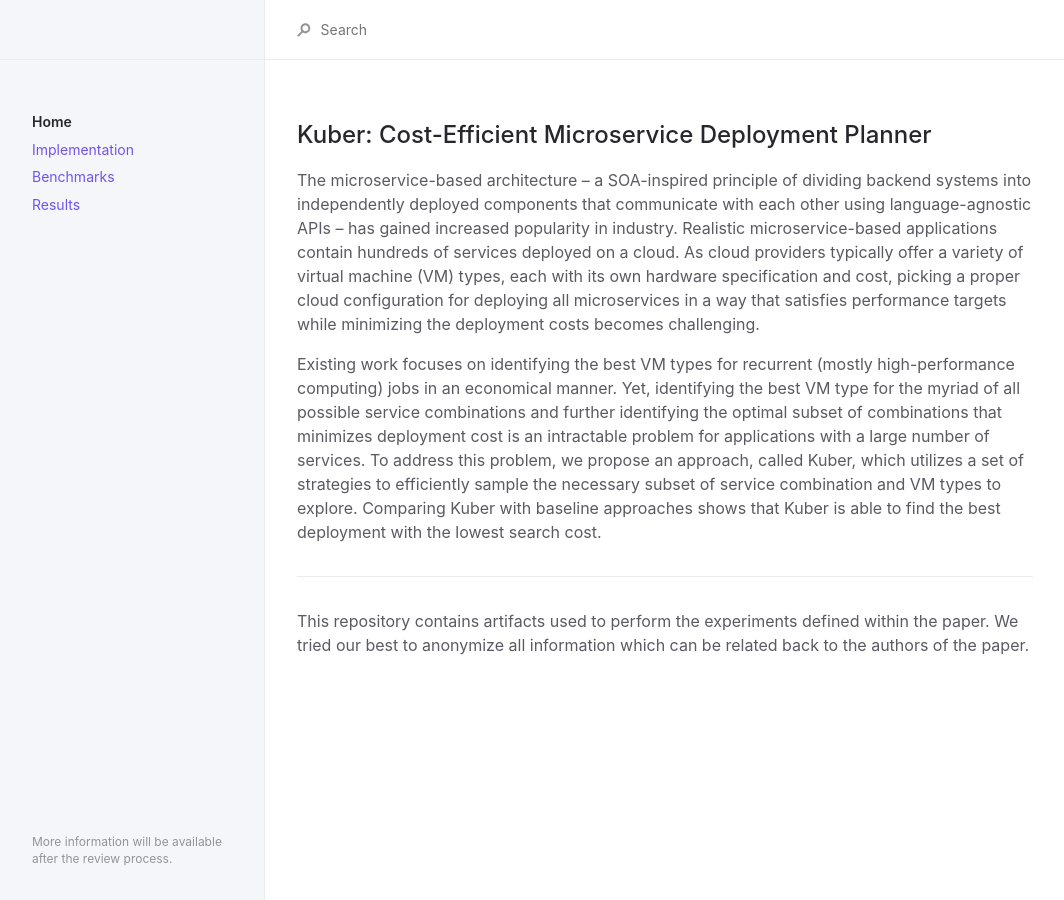
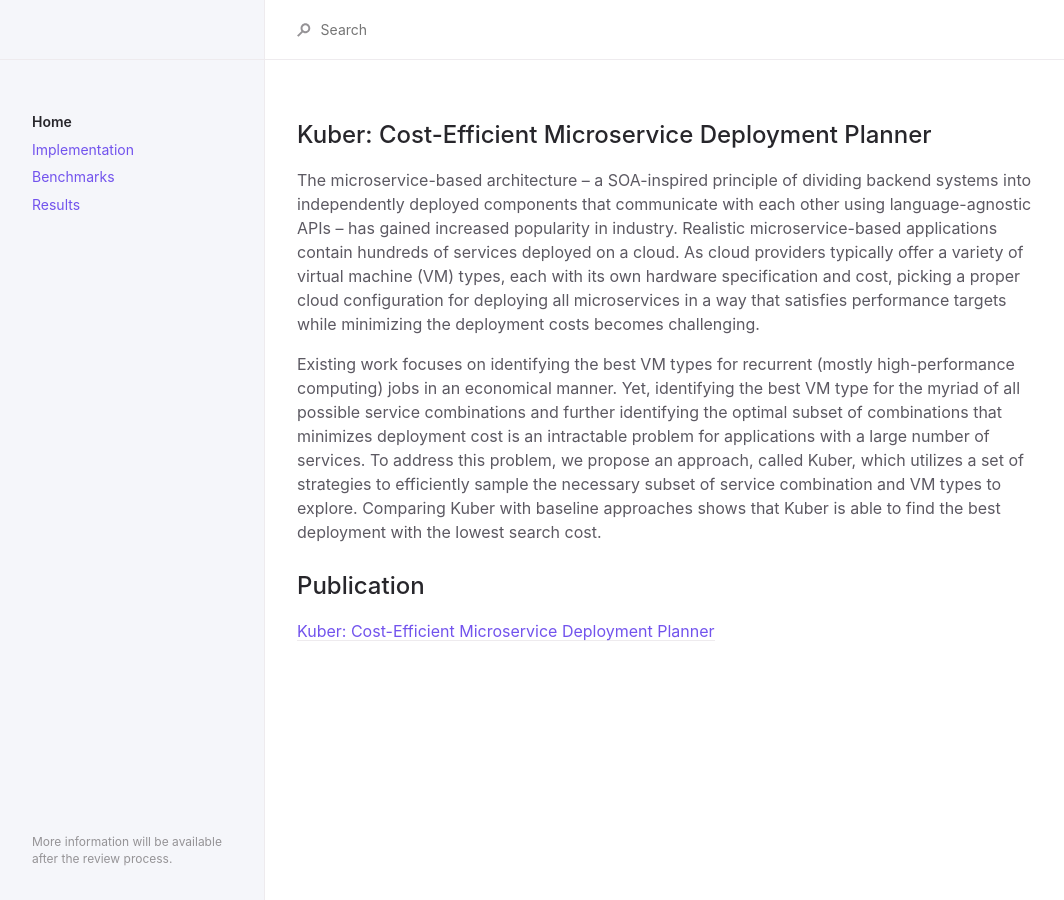
Before and after one commit to kubercostoptimizer/kubercostoptimizer.github.io, a Jekyll site: the page built from index.md, in a window 1280 px wide. Shown: the whole page, without its empty margins (107-1171 px from the left). Built offline with Jekyll 4.4.1, drawn with Linux system fonts in a browser that asks for light colours.

Commit message:
Update index.md

```diff
--- a/index.md
+++ b/index.md
@@ -15,6 +15,6 @@ of all possible service combinations and further identifying the optimal subset
 services. To address this problem, we propose an approach, called Kuber, which utilizes a set of strategies to efficiently sample the necessary subset of service combination and VM types to explore.
 Comparing Kuber with baseline approaches shows that Kuber is able to find the best deployment with the lowest search cost.
 
----
+## Publication
 
-This repository contains artifacts used to perform the experiments defined within the paper. We tried our best to anonymize all information which can be related back to the authors of the paper.
+[Kuber: Cost-Efficient Microservice Deployment Planner](https://people.ece.ubc.ca/mjulia/publications/Kuber_2022.pdf)
```
